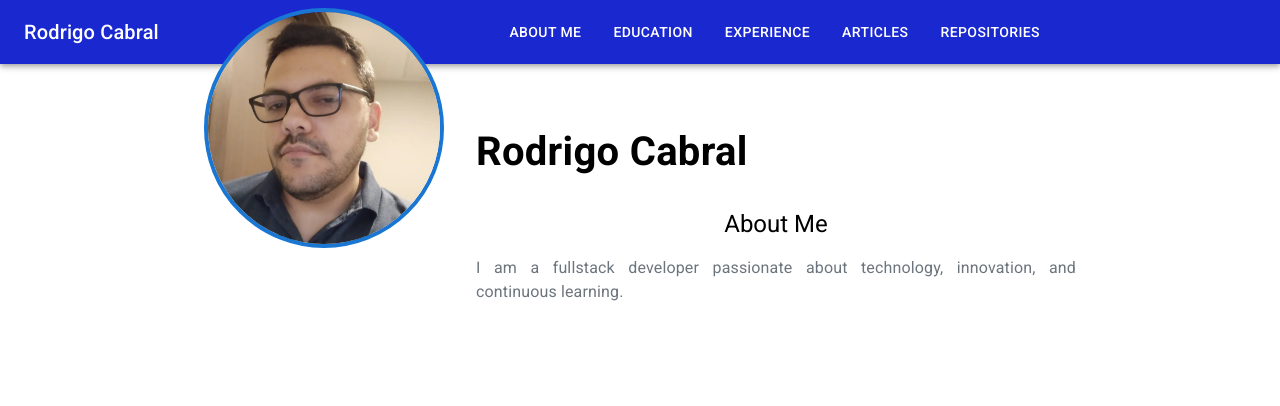
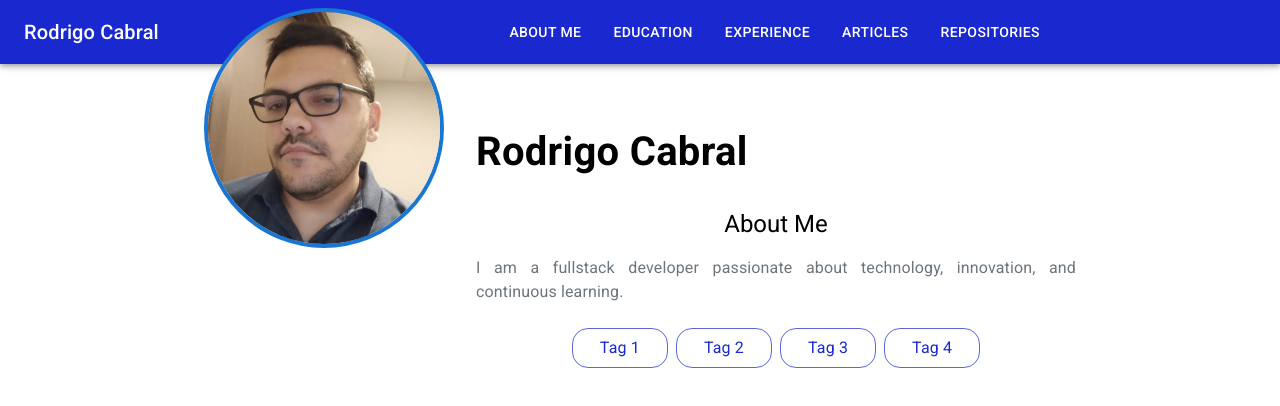
Before and after one commit to RodrigoOBC/my_curriculum_nextjs, a Next.js app: page / in a window 1280 px wide. Shown: the top 406 px of the page. Built offline with nearby package versions, Linux system fonts and the light colour scheme; some icons are missing.

Commit message:
feat: add tags section with chips to AboutMe component for enhanced content display

```diff
--- a/components/sections/AboutMe.js
+++ b/components/sections/AboutMe.js
@@ -1,6 +1,6 @@
 import * as React from 'react';
 import Typography from '@mui/material/Typography';
-
+import Chip from '@mui/material/Chip';
 import Box from '@mui/material/Box';
 import Avatar from '@mui/material/Avatar';
 
@@ -50,6 +50,23 @@ export default function AboutMe({ t }) {
               {t.aboutMe.description}
             </Typography>
           )}
+      <Box
+        sx={{
+          display: 'flex',
+          gap: 1,
+          flexWrap: 'wrap',
+          justifyContent: 'flex-start',
+          maxWidth: 600,
+          mt: 1,
+          ml: 'auto',
+          mr: 'auto',
+        }}
+      >
+        <Chip label="Tag 1" color="primary" variant="outlined" sx={{ fontSize: 16, px: 2, height: 40 }} />
+        <Chip label="Tag 2" color="primary" variant="outlined" sx={{ fontSize: 16, px: 2, height: 40 }} />
+        <Chip label="Tag 3" color="primary" variant="outlined" sx={{ fontSize: 16, px: 2, height: 40 }} />
+        <Chip label="Tag 4" color="primary" variant="outlined" sx={{ fontSize: 16, px: 2, height: 40 }} />
+      </Box>
     </Box>
   );
 }
```
